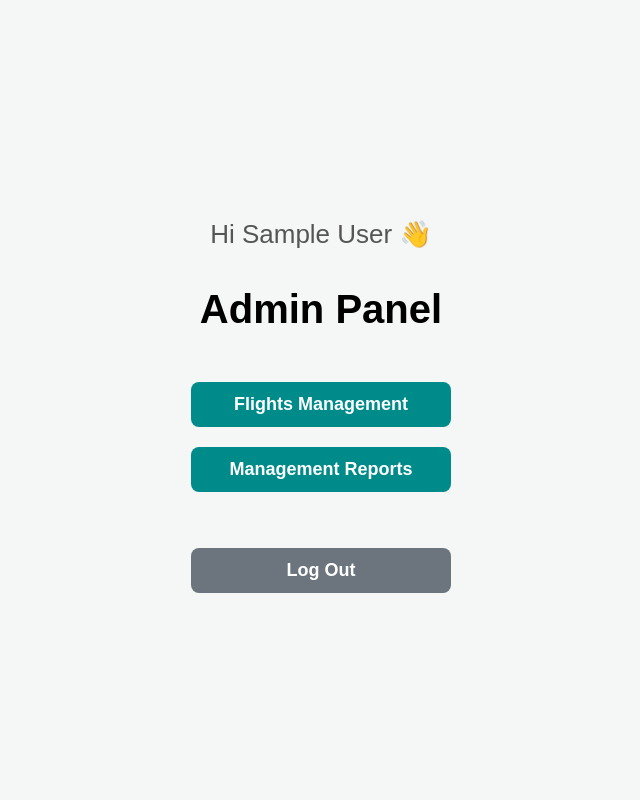
After one commit to Ellibrinker/FlyTAU, a Flask app: page /admin/ in a window 1280 px wide. The commit adds this page. Shown: the whole page, without its empty margins (319-959 px from the left). Run offline with Flask 3, Linux system fonts and the light colour scheme; the visitor is signed in with stand-in values (Sample User, id 1).

Commit message:
admin homepage

```diff
--- a/admin.py
+++ b/admin.py
@@ -1,11 +1,11 @@
 from flask import Blueprint, render_template, request, redirect, session
 from datetime import datetime, date, timedelta
 
-admin_bp = Blueprint("admin", __name__, url_prefix="/admin")
+admin_bp = Blueprint("admin", __name__)  # <-- בלי url_prefix כאן
 
 def _require_admin():
     if not session.get("is_manager"):
-        return redirect("/admin/login")   # שימי לב: זה ה-route שלך בתוך ה-blueprint
+        return redirect("/admin/login")
     return None
 
 @admin_bp.route("/login", methods=["GET", "POST"])
@@ -27,7 +27,11 @@ def admin_login():
             """, (tz, password))
             manager = cursor.fetchone()
 
-        # דיסג'וינט: מנהל לא יכול להיות גם AirCrew
+        # קודם בודקים שהמנהל קיים
+        if not manager:
+            return render_template("admin_login.html", error="Invalid ID or password.")
+
+        # רק עכשיו בודקים דיסג'וינט
         with db_cur() as cursor:
             cursor.execute("SELECT 1 FROM AirCrew WHERE id=%s", (manager["id"],))
             if cursor.fetchone():
@@ -36,16 +40,14 @@ def admin_login():
                     error="Invalid role configuration: this ID is both Manager and AirCrew."
                 )
 
-        if not manager:
-            return render_template("admin_login.html", error="Invalid ID or password.")
-
         session.clear()
         session["is_manager"] = True
         session["manager_id"] = manager["id"]
         session["manager_name"] = f'{manager["first_name"]} {manager["last_name"]}'.strip()
-        return redirect("/admin/flights")
+        return redirect("/admin/")
 
     return render_template("admin_login.html", error=None)
+
 
 
 @admin_bp.route("/logout")
@@ -428,12 +430,12 @@ def admin_cancel_flight(flight_id):
     return redirect("/admin/flights")
 
 
-
-def _require_admin():
-    if not session.get("is_manager"):
-        return redirect("/admin/login")
-    return None
-
+@admin_bp.route("/", methods=["GET"])
+def admin_home():
+    guard = _require_admin()
+    if guard:
+        return guard
+    return render_template("admin_home.html")
 
 @admin_bp.route("/reports", methods=["GET"])
 def admin_reports():
--- a/main.py
+++ b/main.py
@@ -30,6 +30,8 @@ def db_cur():
 
 @app.route('/')
 def homepage():
+    if session.get("is_manager"):
+        return redirect("/admin/")
     return render_template('homepage.html', user_name=session.get('user_name'))
 
 
--- /dev/null
+++ b/templates/admin_home.html
@@ -0,0 +1,72 @@
+<!DOCTYPE html>
+<html lang="en">
+<head>
+  <meta charset="UTF-8" />
+  <title>Admin Panel - FLYTAU</title>
+  <style>
+    body {
+      font-family: 'Assistant', sans-serif;
+      background-color: #f4f7f6;
+      margin: 0;
+      display: flex;
+      flex-direction: column;
+      justify-content: center;
+      align-items: center;
+      height: 100vh;
+      text-align: center;
+    }
+    h2 {
+      font-size: 26px;
+      font-weight: normal;
+      color: #555;
+      margin-bottom: 10px;
+    }
+    h1 {
+      font-size: 40px;
+      font-weight: bold;
+      margin-bottom: 40px;
+    }
+    button {
+      background-color: #008B8B;
+      color: white;
+      border: none;
+      padding: 12px 24px;
+      font-size: 18px;
+      font-weight: bold;
+      border-radius: 8px;
+      cursor: pointer;
+      margin: 10px;
+      transition: 0.3s;
+      width: 260px;
+    }
+    button:hover {
+      background-color: #00CED1;
+      transform: scale(1.05);
+    }
+    .secondary-btn {
+      background-color: #6c757d;
+    }
+    .secondary-btn:hover {
+      background-color: #5a6268;
+    }
+  </style>
+</head>
+<body>
+  <h2>Hi {{ session.get("manager_name") }} 👋</h2>
+  <h1>Admin Panel</h1>
+
+  <a href="/admin/flights">
+    <button>Flights Management</button>
+  </a>
+
+  <a href="/admin/reports">
+    <button>Management Reports</button>
+  </a>
+
+  <br><br>
+
+  <a href="/admin/logout">
+    <button class="secondary-btn">Log Out</button>
+  </a>
+</body>
+</html>
--- a/templates/homepage.html
+++ b/templates/homepage.html
@@ -103,7 +103,8 @@
         </a>
     {% endif %}
 
-<!-- Admin access -->
+{% if not user_name and not session.get("is_manager") %}
+    <!-- Admin access (only for guests) -->
     <div style="margin-top: 80px;">
         <a href="/admin/login">
             <button class="secondary-btn">
@@ -111,6 +112,7 @@
             </button>
         </a>
     </div>
+{% endif %}
 
 </body>
 </html>
```
Lines whose indentation alone changed are shown as unchanged.
